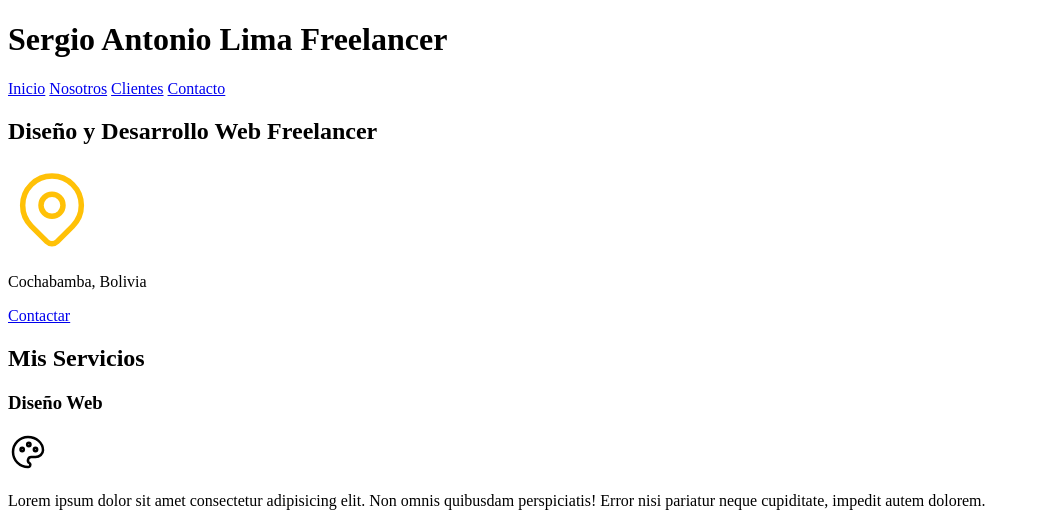
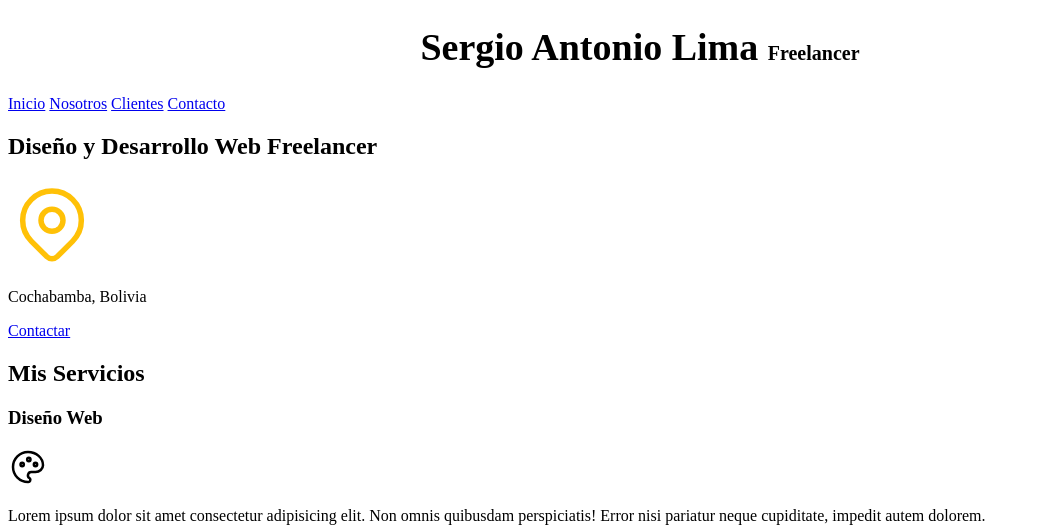
Before and after one commit to SergioAntonioDevWeb/freelancer, a plain HTML site: page index.html in a window 1280 px wide. Shown: the top 531 px of the page, without its empty margins (0-1050 px from the left). Drawn offline with Linux system fonts and the light colour scheme.

Commit message:
Paleta de Colores CSS

```diff
--- /dev/null
+++ b/css/styles.css
@@ -0,0 +1,24 @@
+:root {
+    --blanco: #ffffff;
+    --oscuro: #212121;
+    --primario: #FFC107;
+    --secundario: #0097A7;
+    --gris: #757575;
+}
+
+html {
+    font-size: 62.5%;
+}
+
+body {
+    font-size: 16px; /* 1rem = 10px */
+}
+
+.titulo {
+    text-align: center;
+    font-size: 3.8rem;
+}
+
+.titulo span {
+    font-size: 2rem;
+}
--- a/index.html
+++ b/index.html
@@ -4,10 +4,12 @@
     <meta charset="UTF-8">
     <meta name="viewport" content="width=device-width, initial-scale=1.0">
     <title>Diseñador Freelancer</title>
+    <link rel="preload" href="css/styles.css" as="style">
+    <link rel="stylesheet" href="css/styles.css">
 </head>
 <body>
     <header>
-        <h1>Sergio Antonio Lima Freelancer</h1>
+        <h1 class="titulo">Sergio Antonio Lima <span>Freelancer</span></h1>
     </header>
 
     <nav>
```
